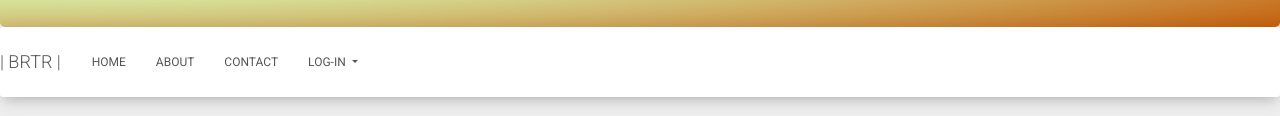
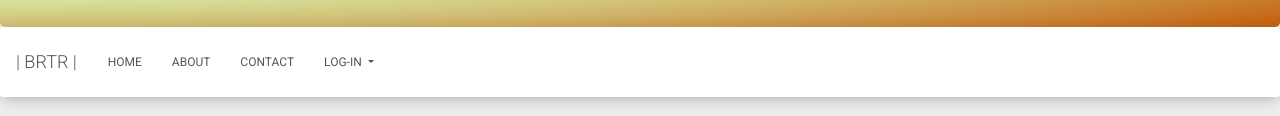
Before and after one commit to DBTO1970/portfolio-project-brtr, a website: page index.html in a window 1280 px wide. Shown: the part 153-269 px from the top of the page. Drawn offline with nearby package versions, Linux system fonts and the light colour scheme.

Commit message:
*.scss updates

```diff
--- a/assets/css/styles.scss
+++ b/assets/css/styles.scss
@@ -120,6 +120,10 @@ h2 {
 
 .navbar {
     background-color: $light;
+    .navbar-brand {
+        margin-left: 1rem;
+        padding: 0 2;
+    }
 }
 
 .caraousel {
```
Also changed, not shown: assets/css/styles.css.
